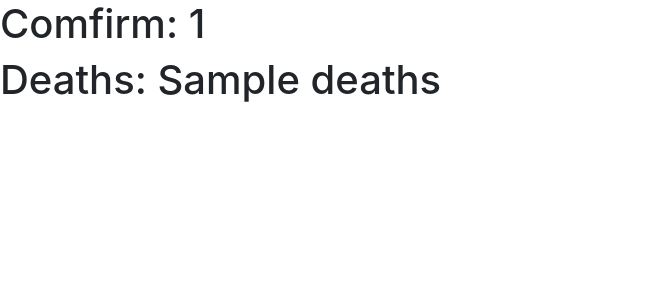
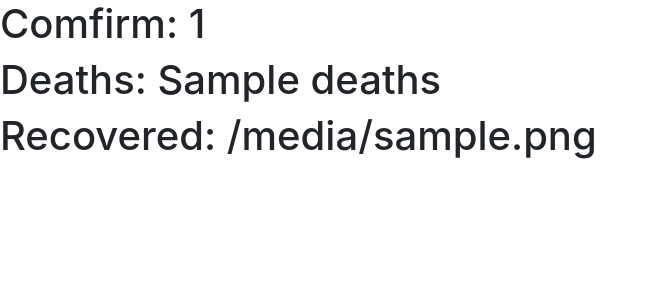
Before and after one commit to T567U1/heroku_website, a Django app: template templates/cov_19.html in a window 1280 px wide. Shown: the top 300 px of the page, without its empty margins (0-655 px from the left). Run offline with Django 3.2, Linux system fonts and the light colour scheme; the template is opened without the code that fills it: most values are stand-ins (such as "Sample title", 1, 10 or a date in 2020); some libraries are stand-ins or nearby versions.

Commit message:
wasted of a night

```diff
--- a/cov_19/views.py
+++ b/cov_19/views.py
@@ -21,7 +21,8 @@ def cov_19(request):
 
     context = {
         'totalConfirmed' : soup.find(id='ember26').find_all('g')[3].text,
-        'deaths': soup.find(id='ember83').find_all('g')[3].text
+        'deaths': soup.find(id='ember83').find_all('g')[3].text,
+        'recovered': soup.find(id='ember97').find_all('g')[3].text
     }
     driver.close()
     return render(request, 'cov_19.html', context)
--- a/t5_web/settings.py
+++ b/t5_web/settings.py
@@ -38,6 +38,7 @@ INSTALLED_APPS = [
     'django.contrib.sessions',
     'django.contrib.messages',
     'django.contrib.staticfiles',
+    'rest_framework',
 
     #my apps
     'pages',
--- a/templates/base.html
+++ b/templates/base.html
@@ -4,11 +4,13 @@
     <meta charset="utf-8">
     <title></title>
     <link rel="stylesheet" href="https://stackpath.bootstrapcdn.com/bootstrap/4.4.1/css/bootstrap.min.css" integrity="sha384-Vkoo8x4CGsO3+Hhxv8T/Q5PaXtkKtu6ug5TOeNV6gBiFeWPGFN9MuhOf23Q9Ifjh" crossorigin="anonymous">
+    <link rel="stylesheet" href="https://cdnjs.cloudflare.com/ajax/libs/font-awesome/4.7.0/css/font-awesome.min.css">
   </head>
   <body>
     {% block content %}
     {% endblock %}
   </body>
+  <script src="https://cdn.jsdelivr.net/npm/chart.js@2.9.3/dist/Chart.min.js"></script>
   <script src="https://code.jquery.com/jquery-3.4.1.slim.min.js" integrity="sha384-J6qa4849blE2+poT4WnyKhv5vZF5SrPo0iEjwBvKU7imGFAV0wwj1yYfoRSJoZ+n" crossorigin="anonymous"></script>
   <script src="https://cdn.jsdelivr.net/npm/popper.js@1.16.0/dist/umd/popper.min.js" integrity="sha384-Q6E9RHvbIyZFJoft+2mJbHaEWldlvI9IOYy5n3zV9zzTtmI3UksdQRVvoxMfooAo" crossorigin="anonymous"></script>
   <script src="https://stackpath.bootstrapcdn.com/bootstrap/4.4.1/js/bootstrap.min.js" integrity="sha384-wfSDF2E50Y2D1uUdj0O3uMBJnjuUD4Ih7YwaYd1iqfktj0Uod8GCExl3Og8ifwB6" crossorigin="anonymous"></script>
--- a/templates/cov_19.html
+++ b/templates/cov_19.html
@@ -2,4 +2,5 @@
 {% block content %}
 <h1>Comfirm: {{ totalConfirmed }}</h1>
 <h1>Deaths: {{ deaths }}</h1>
+<h1>Recovered: {{ recovered }}</h1>
 {% endblock %}
--- a/templates/home.html
+++ b/templates/home.html
@@ -238,7 +238,7 @@
          </main>
          <footer class="mastfoot mt-auto">
             <div class="inner">
-               <p><button type="button" class="btn btn-light"><a class="nav-link" href="/cov_19/">COV-19 Tracker</a></button></p>
+               <p><button type="button" class="btn btn-dark"><a class="nav-link" href="/cov_19/">COV-19 Tracker</a></button></p>
             </div>
          </footer>
       </div>
```
Also changed, not shown: requirements.txt (+18 -0 lines).
